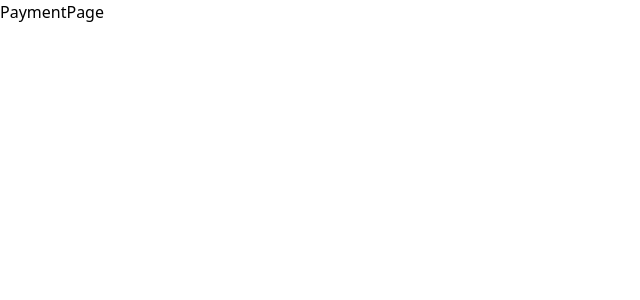
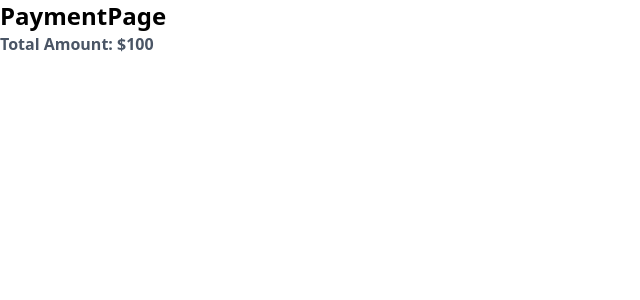
Before and after one commit to Samsul7718/Eshop_frontend, a React (Vite) app: page /payment in a window 1280 px wide. Shown: the top 300 px of the page, without its empty margins (0-640 px from the left). Built offline with nearby package versions, Linux system fonts and the light colour scheme.

Commit message:
creating payment div

```diff
--- a/src/page/PaymentPage.jsx
+++ b/src/page/PaymentPage.jsx
@@ -3,7 +3,8 @@ import React from 'react'
 const PaymentPage = () => {
   return (
     <div>
-      <div>PaymentPage</div>
+      <div className='text-2xl font-bold'>PaymentPage</div>
+      <div className='font-bold text-gray-600'>Total Amount: $100</div>
     </div>
 
   )
```
